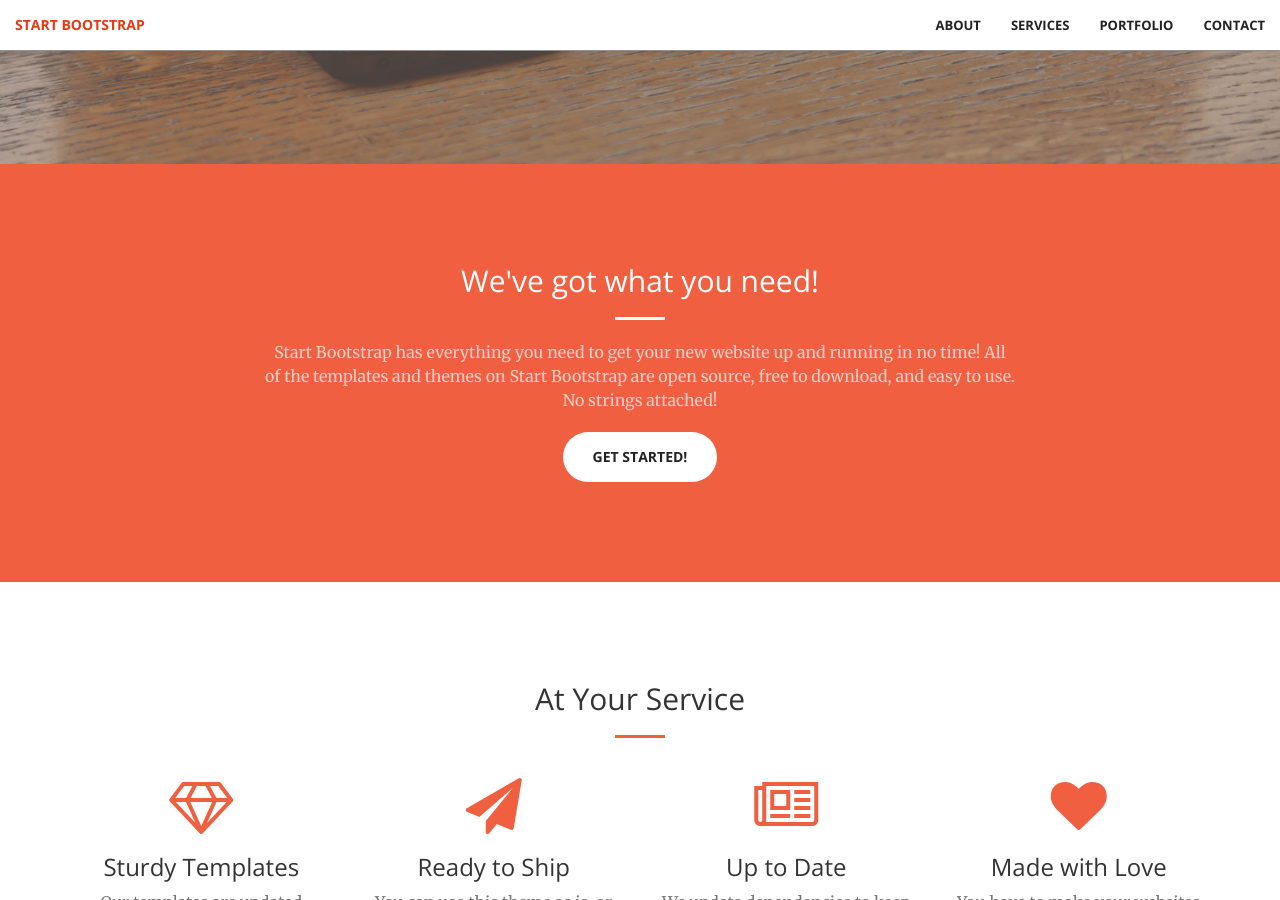
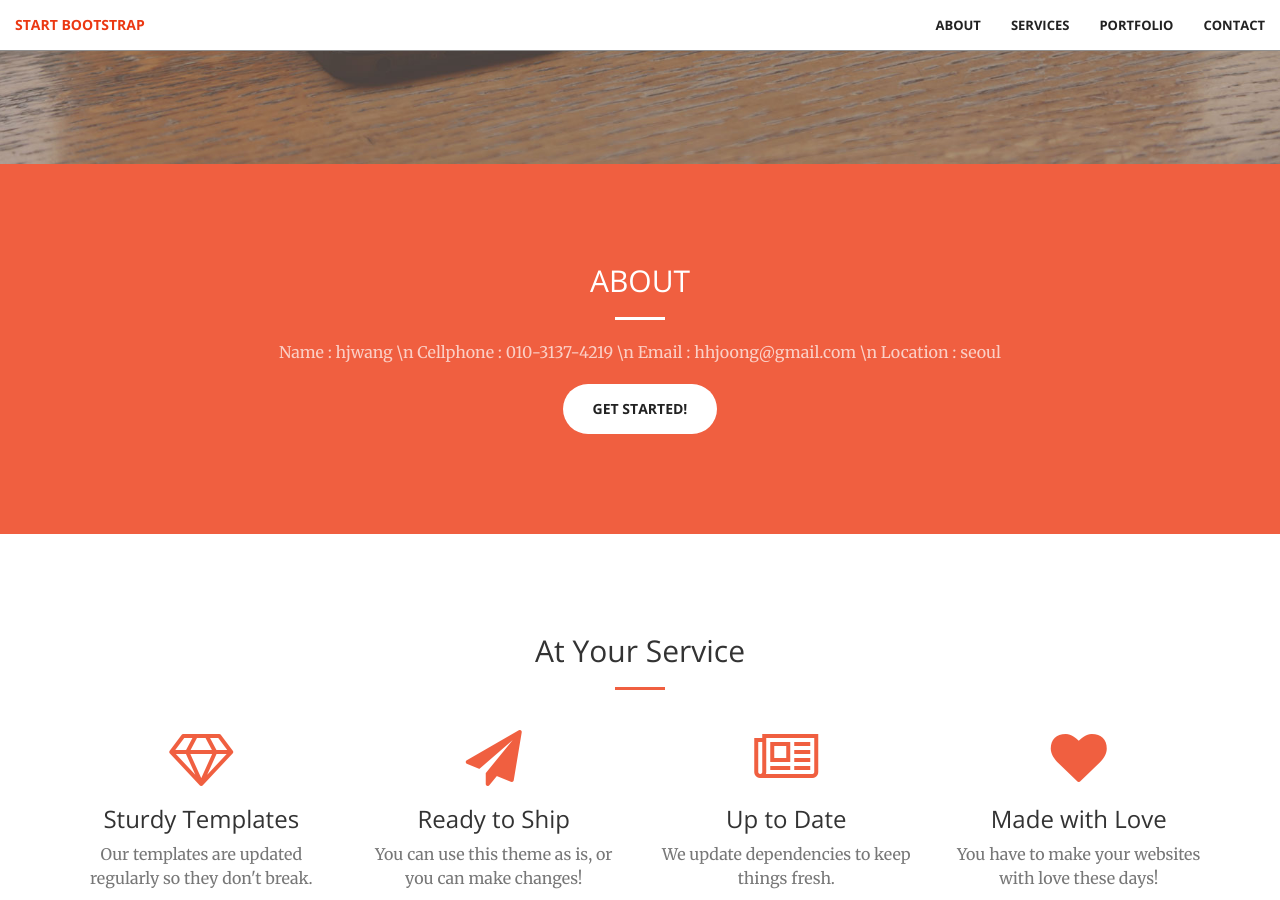
Before and after one commit to hjhwang/portfolio, a Jekyll site: the page built from index.html, in a window 1280 px wide and 900 px high, scrolled down 736 px. Built offline with Jekyll 4.4.1, drawn with Linux system fonts in a browser that asks for light colours.

Commit message:
Add files via upload

```diff
--- a/_includes/call-to-action.html
+++ b/_includes/call-to-action.html
@@ -2,9 +2,9 @@
     <div class="container">
         <div class="row">
             <div class="col-lg-8 col-lg-offset-2 text-center">
-                <h2 class="section-heading">We've got what you need!</h2>
+                <h2 class="section-heading">ABOUT</h2>
                 <hr class="light">
-                <p class="text-faded">Start Bootstrap has everything you need to get your new website up and running in no time! All of the templates and themes on Start Bootstrap are open source, free to download, and easy to use. No strings attached!</p>
+                <p class="text-faded">Name : hjwang \n Cellphone : 010-3137-4219 \n Email : hhjoong@gmail.com \n Location : seoul</p>
                 <a href="#" class="btn btn-default btn-xl">Get Started!</a>
             </div>
         </div>
```
